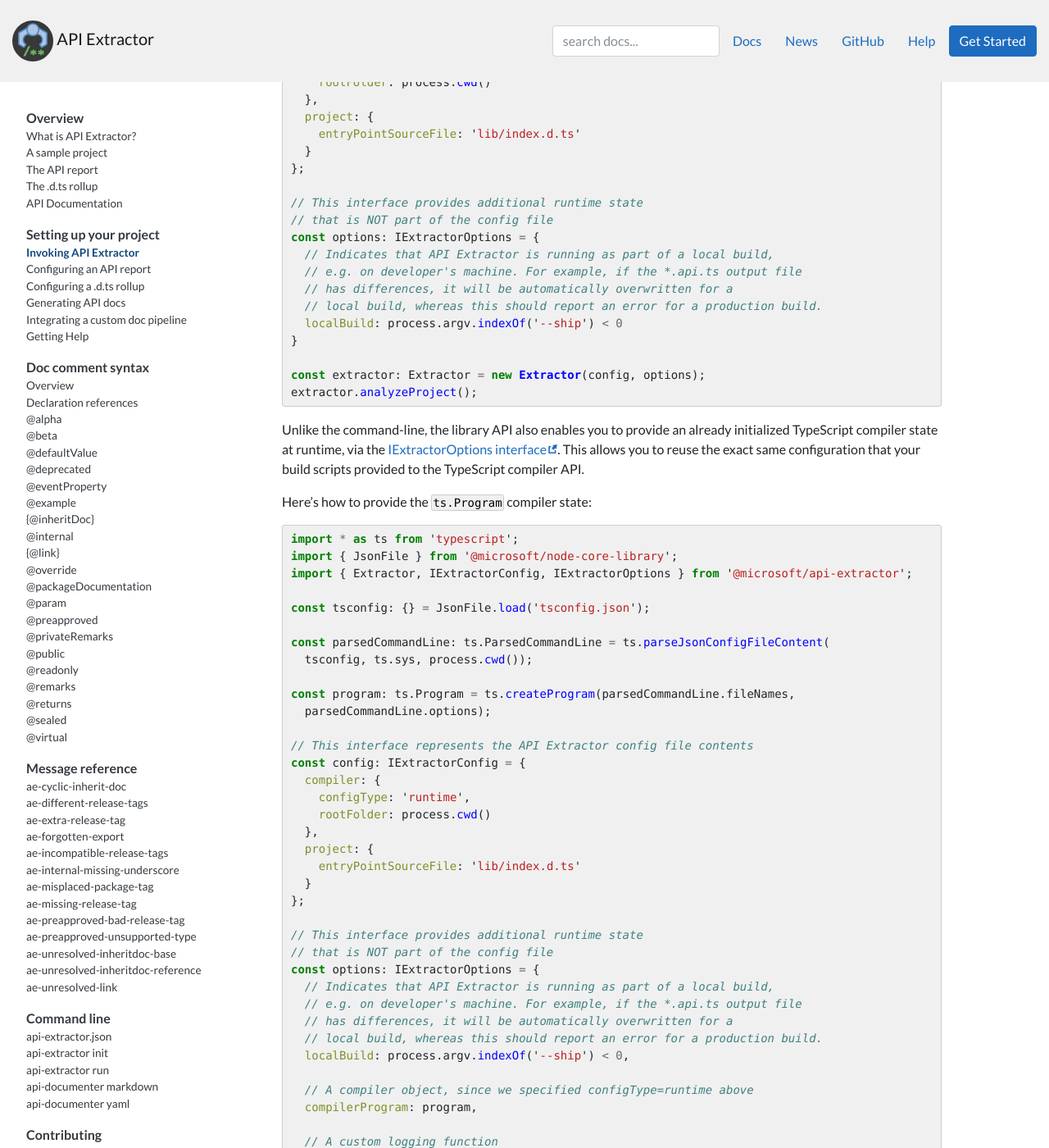
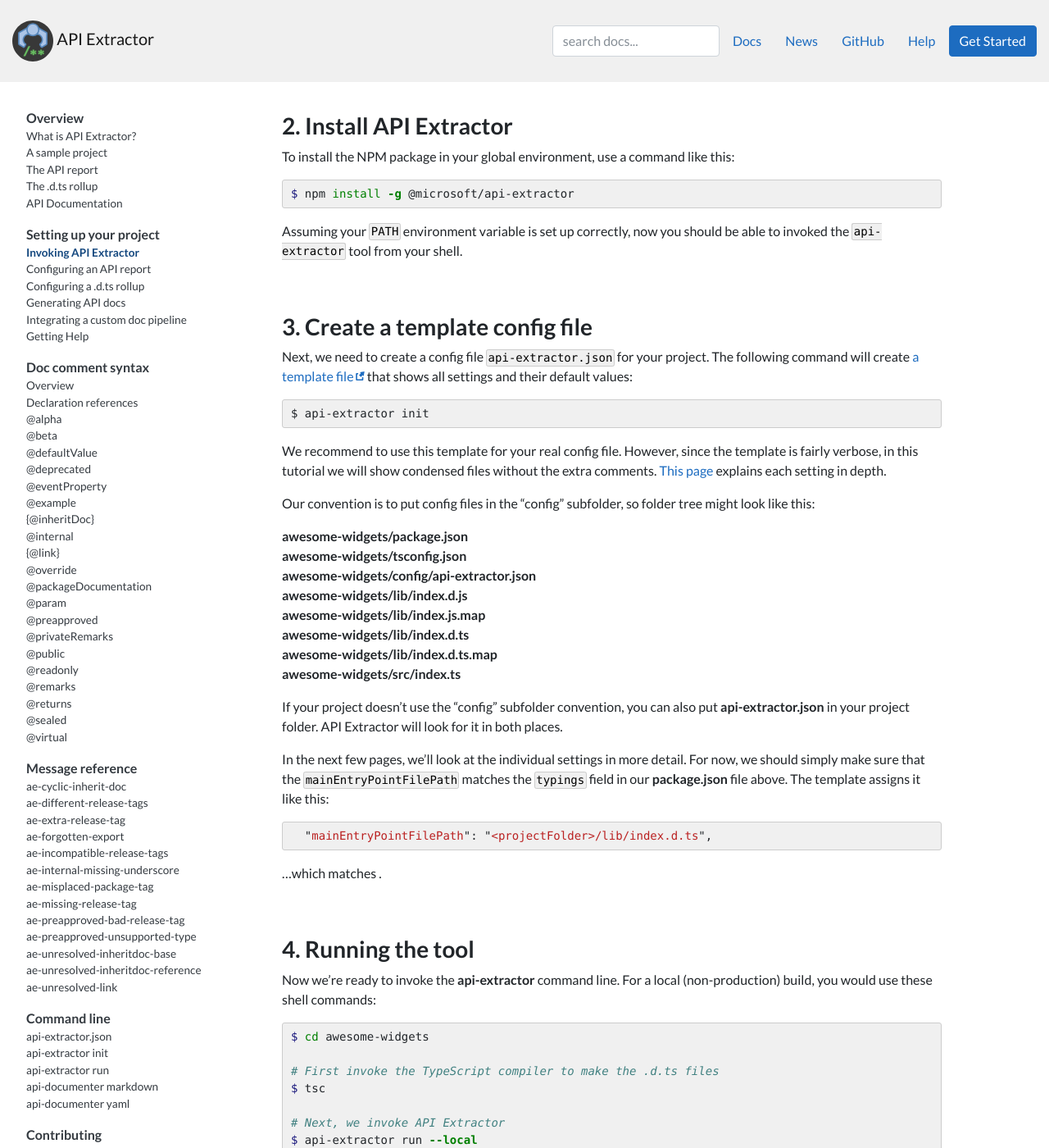
Before and after one commit to microsoft/api-extractor.com-website, a Jekyll site: the page built from pages/setup/invoking.md, in a window 1280 px wide and 1400 px high, scrolled down 1540 px. Shown: the whole window at 82% size. Built offline with Jekyll 4.4.1, drawn with Linux system fonts in a browser that asks for light colours; nearby versions of some CDN libraries; comment, search, counter and statistics services are not loaded; some of the changed text lies outside the part shown.

Commit message:
Work in progress

````diff
--- a/_config.yml
+++ b/_config.yml
@@ -68,6 +68,9 @@
 kramdown:
   # Use GitHub flavored markdown, including triple backtick fenced code blocks
   input: GFM
+
+  toc_levels: 1..3
+
   # Jekyll 3 and GitHub Pages now only support rouge for syntax highlighting
   syntax_highlighter: rouge
   syntax_highlighter_opts:
--- a/pages/setup/invoking.md
+++ b/pages/setup/invoking.md
@@ -4,163 +4,199 @@
 navigation_source: docs_nav
 ---
 
-There are three easy ways to set up your project to use API Extractor.
+How do you invoke API Extractor on your project?
 
-# 1. Using the command-line
+* TOC
+{:toc}
 
-The simplest method is to run the command-line tool.  Install it like this:
 
-```
-npm install -g @microsoft/api-extractor
-```
+## Invoking via the command-line
 
-Next, create a config file `api-extractor.json` for your project. Here's a simple example `api-extractor.json` file:
+The simplest way to invoke API Extractor is via the command-line.
 
-```json
+### 1. Configure the TypeScript compiler for your project
+
+For this tutorial, suppose we have a hypothetical library project whose **package.json** file looks like this:
+
+**awesome-widgets/package.json**
+```js
 {
-  "$schema": "https://developer.microsoft.com/json-schemas/api-extractor/api-extractor.schema.json",
-  "compiler" : {
-    "configType": "tsconfig",
-    "rootFolder": "."
-  },
-  "project": {
-    "entryPointSourceFile": "lib/index.d.ts"
-  }
+  "name": "awesome-widgets",
+  "version": "1.0.0",
+  "main": "./lib/index.js",
+  "typings": "./lib/index.d.ts"
 }
 ```
 
-More information about this file format:
+Here we assume the library's main entry point is **awesome-widgets/src/index.ts**, which compiles to
+produce the **index.js** and **index.d.ts** files seen above.  In your **tsconfig.json** file, you should enable
+the following settings:
 
-- [api-extractor.schema.json](https://github.com/Microsoft/web-build-tools/blob/master/apps/api-extractor/src/schemas/api-extractor.schema.json) - the JSON schema
+- `"declaration": true` This enables generation of the .d.ts files that API Extractor will analyze.
+  *By design, TypeScript source files are not directly analyzed, but instead must be first processed by your compiler.*
 
-- [IExtractorConfig.ts](https://github.com/Microsoft/web-build-tools/blob/master/apps/api-extractor/src/api/IExtractorConfig.ts) - TypeScript interfaces for the JSON schema
+- `"declarationMap": true` This enables generation of .d.ts.map files that allow API Extractor errors to be
+  reported using line numbers from your original source files; without this, the error locations will instead
+  refer to the generated .d.ts files.
 
-- [api-extractor-defaults.json](https://github.com/Microsoft/web-build-tools/blob/master/apps/api-extractor/src/schemas/api-extractor-defaults.json) - the default values
+Our example **tsconfig.json** file might look like this:
 
-Finally, compile your project and then invoke the **api-extractor** tool in your project folder, like this:
-
-```
-C:\> cd my-project
-C:\my-project> api-extractor run
-```
-
-If the config file is not in your project root folder, you can specify its location using the `--config` option.  For a non-production build, you should also include the `--local` option. For example:
-
-```
-C:\> cd my-project
-C:\my-project> api-extractor run --config .\config\api-extractor.json --local
-```
-
-For more information about command-line options, try: `api-extractor run -h`
-
-
-
->  **IMPORTANT:**  You must compile your project before invoking API Extractor.  As of version 5, **api-extractor** processes the compiler's \*.d.ts outputs, not your TypeScript source files.  (This change makes it easier to support non-TypeScript projects that emit typings as output, and it also simplifies the \*.d.ts rollup stage.)
-
-
-
-
-# 2. Using a NodeJS build script
-
-If your TypeScript project is compiled using build scripts, you can also invoke API Extractor using its [library API](https://microsoft.github.io/web-build-tools/api/api-extractor.html).  It accepts the same configuration structure as the `api-extractor.json`.  Here's a basic example:
-
-```ts
-import { Extractor, IExtractorConfig, IExtractorOptions } from '@microsoft/api-extractor';
-
-// This interface represents the API Extractor config file contents
-const config: IExtractorConfig = {
-  compiler: {
-    configType: 'tsconfig',
-    rootFolder: process.cwd()
+**awesome-widgets/tsconfig.json**
+```js
+{
+  "$schema": "http://json.schemastore.org/tsconfig",
+  "compilerOptions": {
+    "target": "es5",
+    "module": "commonjs",
+    "declaration": true,
+    "sourceMap": true,
+    "declarationMap": true,
+    "types": [
+    ],
+    "lib": [
+      "es5"
+    ],
+    "outDir": "lib"
   },
-  project: {
-    entryPointSourceFile: 'lib/index.d.ts'
-  }
-};
-
-// This interface provides additional runtime state
-// that is NOT part of the config file
-const options: IExtractorOptions = {
-  // Indicates that API Extractor is running as part of a local build,
-  // e.g. on developer's machine. For example, if the *.api.ts output file
-  // has differences, it will be automatically overwritten for a
-  // local build, whereas this should report an error for a production build.
-  localBuild: process.argv.indexOf('--ship') < 0
-}
-
-const extractor: Extractor = new Extractor(config, options);
-extractor.analyzeProject();
-```
-
-Unlike the command-line, the library API also enables you to provide an already initialized TypeScript compiler state at runtime, via the [IExtractorOptions interface](https://microsoft.github.io/web-build-tools/api/api-extractor.iextractoroptions.html).  This allows you to reuse the exact same configuration that your build scripts provided to the TypeScript compiler API.
-
-Here's how to provide the `ts.Program` compiler state:
-
-```ts
-import * as ts from 'typescript';
-import { JsonFile } from '@microsoft/node-core-library';
-import { Extractor, IExtractorConfig, IExtractorOptions } from '@microsoft/api-extractor';
-
-const tsconfig: {} = JsonFile.load('tsconfig.json');
-
-const parsedCommandLine: ts.ParsedCommandLine = ts.parseJsonConfigFileContent(
-  tsconfig, ts.sys, process.cwd());
-
-const program: ts.Program = ts.createProgram(parsedCommandLine.fileNames,
-  parsedCommandLine.options);
-
-// This interface represents the API Extractor config file contents
-const config: IExtractorConfig = {
-  compiler: {
-    configType: 'runtime',
-    rootFolder: process.cwd()
-  },
-  project: {
-    entryPointSourceFile: 'lib/index.d.ts'
-  }
-};
-
-// This interface provides additional runtime state
-// that is NOT part of the config file
-const options: IExtractorOptions = {
-  // Indicates that API Extractor is running as part of a local build,
-  // e.g. on developer's machine. For example, if the *.api.ts output file
-  // has differences, it will be automatically overwritten for a
-  // local build, whereas this should report an error for a production build.
-  localBuild: process.argv.indexOf('--ship') < 0,
-
-  // A compiler object, since we specified configType=runtime above
-  compilerProgram: program,
-
-  // A custom logging function
-  customLogger: {
-    logVerbose: (message: string) => { /* don't log verbose messages */ }
-  }
-}
-
-const extractor: Extractor = new Extractor(config, options);
-extractor.analyzeProject();
-```
-
-For a real world example, take a look at [ApiExtractorTask.ts](https://github.com/Microsoft/web-build-tools/blob/master/core-build/gulp-core-build-typescript/src/ApiExtractorTask.ts) from **gulp-core-build**.
-
-
-
-
-# 3. If you use gulp-core-build...
-
-API Extractor is already integrated into Microsoft's **gulp-core-build** toolchain.  To enable it, you simply add config file to your project, like this:
-
-**config/api-extractor.json**<br/>
-```json
-{
-  "enabled": true,
-  "apiReviewFolder": "../common/reviews/api",
-  "apiJsonFolder": "./lib",
-  "entry": "lib/index.d.ts"
+  "include": [
+    "src/**/*.ts"
+  ]
 }
 ```
 
-> **NOTE**: Although the **gulp-core-build** task's config file is also called "**api-extractor.json**", the JSON schema is completely different and considerably simpler.
+### 2. Install API Extractor
+
+To install the NPM package in your global environment, use a command like this:
+
+```shell
+$ npm install -g @microsoft/api-extractor
+```
+
+Assuming your `PATH` environment variable is set up correctly, now you should be able to invoked the
+`api-extractor` tool from your shell.
+
+
+### 3. Create a template config file
+
+Next, we need to create a config file `api-extractor.json` for your project.  The following command will create
+[a template file](
+https://github.com/Microsoft/web-build-tools/blob/master/apps/api-extractor/src/schemas/api-extractor-template.json)
+that shows all settings and their default values:
+
+```
+$ api-extractor init
+```
+
+We recommend to use this template for your real config file.  However, since the template is fairly verbose,
+in this tutorial we will show condensed files without the extra comments.
+[This page]({% link pages/commands/config_file.md %}) explains each setting in depth.
+
+Our convention is to put config files in the "config" subfolder, so folder tree might look like this:
+
+<b>
+awesome-widgets/package.json<br/>
+awesome-widgets/tsconfig.json<br/>
+awesome-widgets/config/api-extractor.json<br/>
+awesome-widgets/lib/index.d.js<br/>
+awesome-widgets/lib/index.js.map<br/>
+awesome-widgets/lib/index.d.ts<br/>
+awesome-widgets/lib/index.d.ts.map<br/>
+awesome-widgets/src/index.ts<br/>
+</b>
+
+If your project doesn't use the "config" subfolder convention, you can also put **api-extractor.json** in your
+project folder.  API Extractor will look for it in both places.
+
+In the next few pages, we'll look at the individual settings in more detail.  For now, we should simply make sure
+that the `mainEntryPointFilePath` matches the `typings` field in our **package.json** file above.  The template
+assigns it like this:
+
+```js
+  "mainEntryPointFilePath": "<projectFolder>/lib/index.d.ts",
+```
+
+...which matches .
+
+
+### 4. Running the tool
+
+Now we're ready to invoke the **api-extractor** command line.  For a local (non-production) build, you would
+use these shell commands:
+
+```shell
+$ cd awesome-widgets
+
+# First invoke the TypeScript compiler to make the .d.ts files
+$ tsc
+
+# Next, we invoke API Extractor
+$ api-extractor run --local
+```
+
+## Invoking from a build script
+
+If your project is built using a custom toolchain that is coded in TypeScript, you can alternatively invoke
+the API Extractor engine programmatically.
+
+There are a lot of options, but here's a bare bones example:
+
+```ts
+import * as path from 'path';
+import {
+  Extractor,
+  ExtractorConfig,
+  ExtractorResult
+} from '@microsoft/api-extractor';
+
+const apiExtractorJsonPath: string = path.join(__dirname, '../config/api-extractor.json');
+
+// Load and parse the api-extractor.json file
+const extractorConfig: ExtractorConfig = ExtractorConfig.loadFileAndPrepare(apiExtractorJsonPath);
+
+// Invoke API Extractor
+const extractorResult: ExtractorResult = Extractor.invoke(extractorConfig, {
+  // Equivalent to the "--local" command-line parameter
+  localBuild: true,
+
+  // Equivalent to the "--verbose" command-line parameter
+  showVerboseMessages: true
+});
+
+if (extractorResult.succeeded) {
+  console.error(`API Extractor completed successfully`);
+  process.exitCode = 0;
+} else {
+  console.error(`API Extractor completed with ${extractorResult.errorCount} errors`
+    + ` and ${extractorResult.warningCount} warnings`);
+  process.exitCode = 1;
+}
+```
+
+If you invoke API Extractor multiple times for a single **tsconfig.json** environment, this approach also allows
+you to reuse the same `CompilerState` object across multiple invocations.  This can be a significant performance
+optimization, since the TypeScript compiler analysis is relatively expensive.  Take a look at the
+[api-extractor-scenarios/src/runScenarios.ts](
+https://github.com/Microsoft/web-build-tools/blob/master/build-tests/api-extractor-scenarios/src/runScenarios.ts)
+test runner for a real world example of how to do this.
+
+
+## Reusing settings across projects
+
+The **api-extractor.json** file contents are completely described by the `IConfigFile` interface, which you
+can use to construct the `ExtractorConfig` object.  With this approach it's possible to avoid creating an
+**api-extractor.json** file entirely, but we generally recommend not to do that.  When developers are
+troubleshooting problems, it's very useful to have your actual configuration represented in a standard config file
+that people can inspect and tinker with.  Also, if you ever need to debug API Extractor itself,
+it's probably easer to debug the isolated `api-extractor` process than a complex toolchain, but you'll need an
+**api-extractor.json** file for that.
+
+So... if you work in a modern monorepo with many different projects, how can you ensure they have consistent
+API Extractor settings without a lot of copy+pasting of **api-extractor.json** files?  Following the
+convention of **tsconfig.json** and **tslint.json**, API Extractor supports an `extends` field that allows
+your **api-extractor.json** file to inherit its configuration from a shared template file.
+[See here]({% link pages/commands/config_file.md %}#extends) for details.
+
+
+&Now that we've got things running, let's look at how to configure the three different output types...*
 
 #### Next up: [Configuring an API report]({% link pages/setup/configure_api_report.md %})
````
Also changed, not shown: pages/overview/demo_docs.md (+11 -11 lines), pages/setup/configure_api_report.md (+24 -0 lines).
